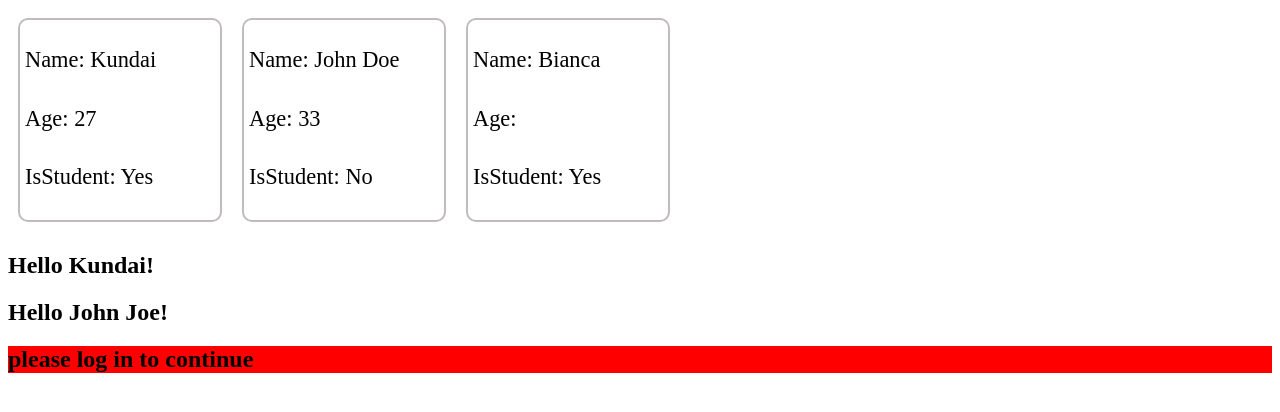
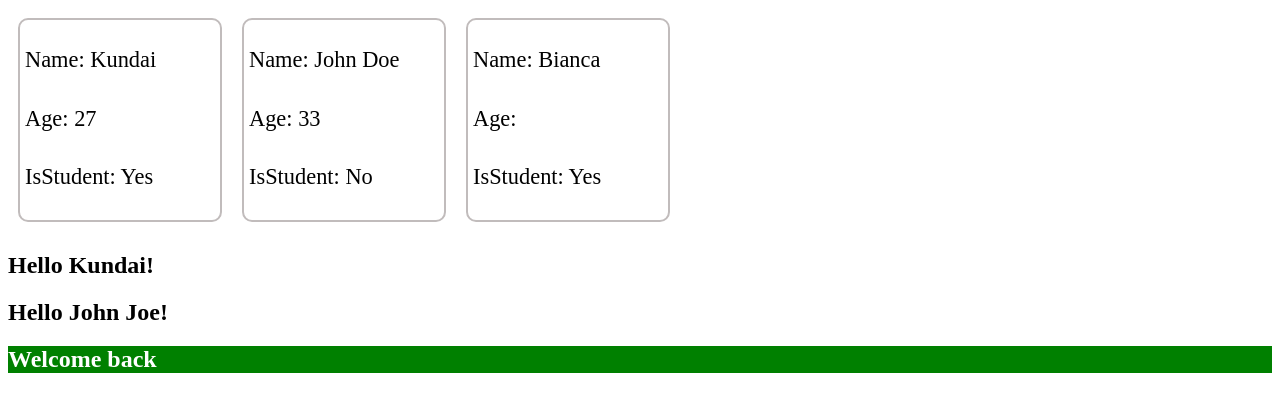
Before and after one commit to datlearner/Practise, a React (Vite) app in the folder props-crendering/: page / in a window 1280 px wide. Shown: the top 412 px of the page. Built offline with nearby package versions, Linux system fonts and the light colour scheme.

Commit message:
starting up with react

```diff
--- a/props-crendering/src/App.jsx
+++ b/props-crendering/src/App.jsx
@@ -10,7 +10,7 @@ function App() {
      <AdminDashboard name="bianca" />
      <Greeting name="Kundai" />
      <Greeting name="John Joe" />
-     <UserStatus isLoggedIn = {false} />
+     <UserStatus isLoggedIn = {true} />
     </>
   )
 }
```
